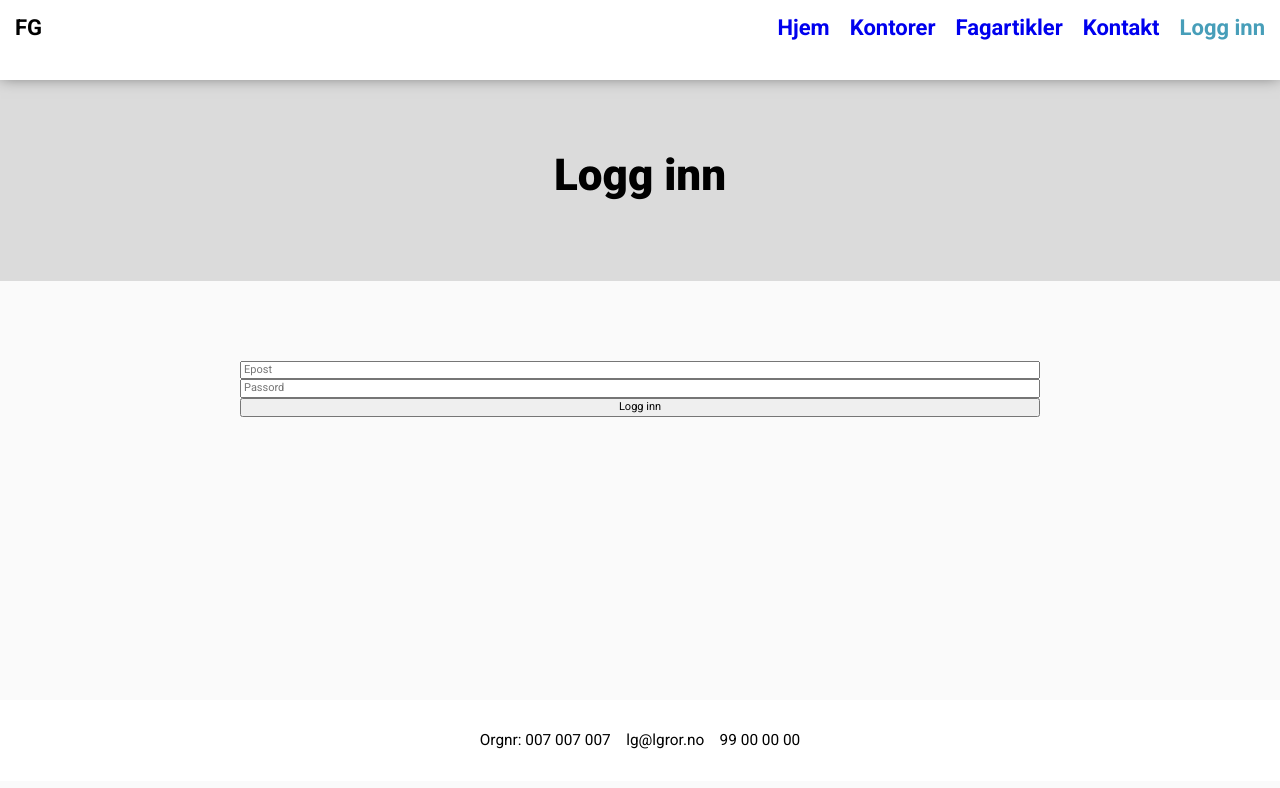
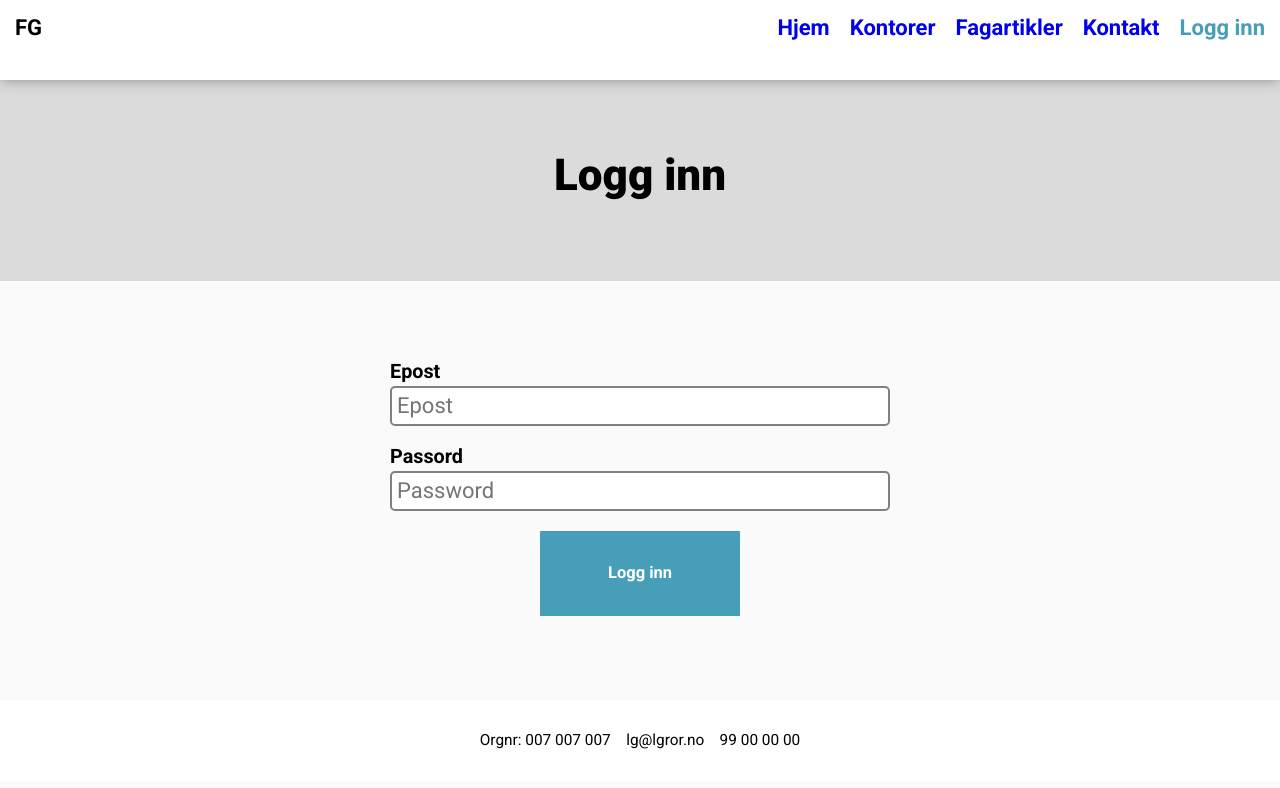
Before and after one commit to andersbss/eksamen, a React app in the folder client/: page /logginn in a window 1280 px wide. Shown: the top 788 px of the page. Built offline with nearby package versions, Linux system fonts and the light colour scheme.

Commit message:
Added generic input component

```diff
--- a/client/src/components/buttons/Button.jsx
+++ b/client/src/components/buttons/Button.jsx
@@ -14,6 +14,11 @@ const StyledButton = styled.button`
     props.color === 'white'
       ? props.theme.colors.white
       : props.theme.colors.black};
+
+  &:disabled {
+    background-color: ${(props) => props.theme.colors.lightGrey};
+    cursor: default;
+  }
 
   border: 0;
 
--- /dev/null
+++ b/client/src/components/common/Input.jsx
@@ -0,0 +1,44 @@
+import React from 'react';
+import styled from 'styled-components';
+
+const StyledContainer = styled.span`
+  display: grid;
+  grid-template-rows: auto 1fr;
+  row-gap: 3px;
+
+  & > label {
+    color: black;
+    font-size: 1.8em;
+    font-weight: 600;
+  }
+
+  & > input {
+    font-size: 2em;
+    border-radius: 5px;
+    border: solid grey 2px;
+    color: ${(props) => props.theme.colors.black};
+    padding: 5px;
+  }
+`;
+
+const Input = ({
+  label,
+  type = '',
+  maxLength = '',
+  placeholder = '',
+  required = false,
+  onChange = () => {},
+}) => (
+  <StyledContainer>
+    <label>{label}</label>
+    <input
+      type={type}
+      placeholder={placeholder}
+      maxLength={maxLength}
+      required={required}
+      onChange={onChange}
+    />
+  </StyledContainer>
+);
+
+export default Input;
--- a/client/src/components/forms/LoginForm.jsx
+++ b/client/src/components/forms/LoginForm.jsx
@@ -1,8 +1,15 @@
 import React, { useState } from 'react';
 import styled from 'styled-components';
+import Button from '../buttons/Button';
+import Input from '../common/Input';
 
 const StyledForm = styled.form`
   display: grid;
+  grid-row-gap: 20px;
+
+  & > button {
+    margin: auto;
+  }
 `;
 
 const LoginForm = ({ handleLogin }) => {
@@ -11,13 +18,18 @@ const LoginForm = ({ handleLogin }) => {
 
   return (
     <StyledForm onSubmit={(e) => handleLogin(e, email, password)}>
-      <input placeholder="Epost" onChange={(e) => setEmail(e.target.value)} />
-      <input
-        placeholder="Passord"
+      <Input
+        label="Epost"
+        placeholder="Epost"
+        onChange={(e) => setEmail(e.target.value)}
+      />
+      <Input
+        label="Passord"
         type="Password"
+        placeholder="Password"
         onChange={(e) => setPassword(e.target.value)}
       />
-      <button type="submit">Logg inn</button>
+      <Button content="Logg inn" backgroundColor="blue" color="white" />
     </StyledForm>
   );
 };
--- a/client/src/layouts/LoginLayout.jsx
+++ b/client/src/layouts/LoginLayout.jsx
@@ -4,7 +4,7 @@ import styled from 'styled-components';
 const StyledMain = styled.main`
   margin: auto;
   margin-top: 80px;
-  width: 800px;
+  width: 500px;
 `;
 
 const LoginLayout = ({ children }) => <StyledMain>{children}</StyledMain>;
```
